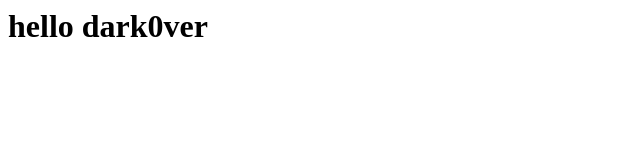
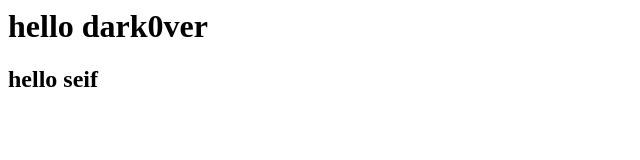
Before and after one commit to D4rk0ver/tesster, a plain HTML site: page index.html in a window 1280 px wide. Shown: the whole page, without its empty margins (0-640 px from the left). Drawn offline with Linux system fonts and the light colour scheme.

Commit message:
Update index.html

```diff
--- a/index.html
+++ b/index.html
@@ -3,6 +3,7 @@
 
 
   <h1>hello dark0ver</h1>
+  <h2>hello seif</h2>
 </body>
 
 
```
